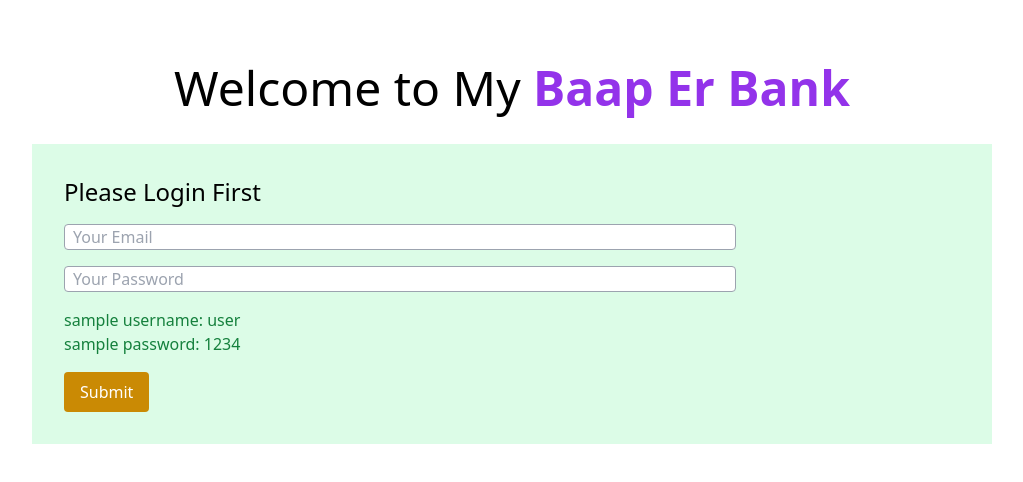
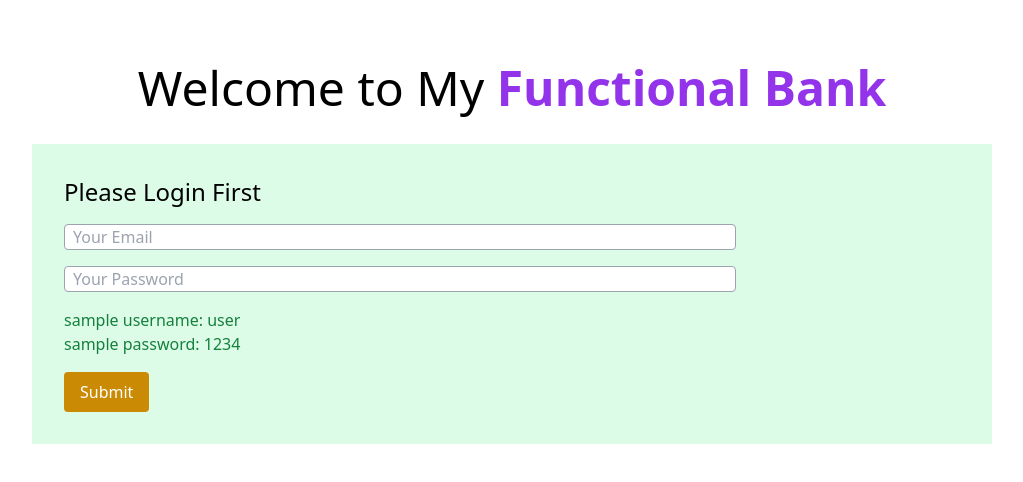
Before and after one commit to jicumollick/functional-bank-dom, a plain HTML site: page index.html in a window 1280 px wide. Shown: the whole page, without its empty margins (128-1151 px from the left). Drawn offline with nearby package versions, Linux system fonts and the light colour scheme.

Commit message:
all done

```diff
--- a/index.html
+++ b/index.html
@@ -5,16 +5,14 @@
     <meta charset="UTF-8">
     <meta http-equiv="X-UA-Compatible" content="IE=edge">
     <meta name="viewport" content="width=device-width, initial-scale=1.0">
-    <title>Baap Er Bank</title>
-
-
+    <title>Functional Bank</title>
     <script src="https://cdn.tailwindcss.com"></script>
 </head>
 
 <body>
 
     <header>
-        <h1 class="text-5xl text-center mt-16">Welcome to My <span class="font-semibold text-purple-600">Baap Er
+        <h1 class="text-5xl text-center mt-16">Welcome to My <span class="font-semibold text-purple-600">Functional
                 Bank</span> </h1>
     </header>
 
```
